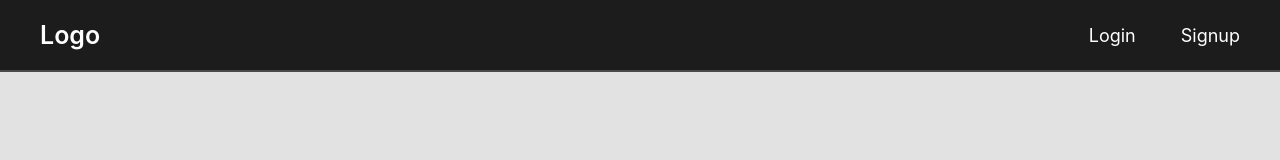
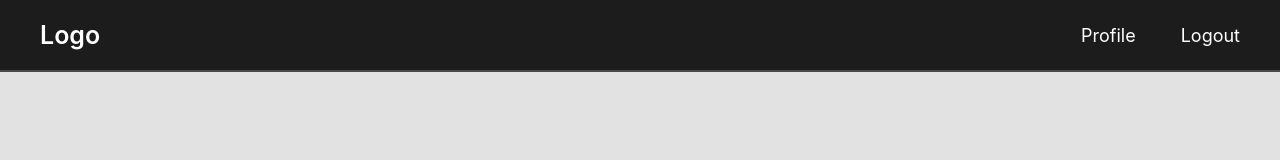
Before and after one commit to shivamanand-dev/assignmentFrontend, a React (Create React App) app: page /login in a window 1280 px wide. Shown: the top 160 px of the page. Built offline with nearby package versions, Linux system fonts and the light colour scheme; sample sign-in values are in the browser's storage.

Commit message:
refactor

```diff
--- a/src/components/Navbar/StyledNavbar.js
+++ b/src/components/Navbar/StyledNavbar.js
@@ -18,7 +18,7 @@ const StyledNavbar = styled.section`
     font-size: 25px;
     text-decoration: none;
     font-weight: 600;
-    cursor: default;
+    cursor: pointer;
   }
 
   .navbar a {
@@ -27,6 +27,7 @@ const StyledNavbar = styled.section`
     text-decoration: none;
     margin-left: 45px;
     transition: 0.3s;
+    cursor: pointer;
   }
 
   .navbar a:hover {
--- a/src/components/Navbar/index.js
+++ b/src/components/Navbar/index.js
@@ -1,10 +1,23 @@
+/* eslint-disable jsx-a11y/anchor-is-valid */
 import { useState } from "react";
 import StyledNavbar from "./StyledNavbar";
 import Hamburger from "hamburger-react";
 import { theme } from "../../theme/theme";
+import { useNavigate } from "react-router-dom";
 
 function Navbar() {
+  const navigate = useNavigate();
   const [isOpen, setOpen] = useState(false);
+  const user = localStorage.getItem("user");
+
+  const onClickLogout = () => {
+    localStorage.clear();
+    navigate("/signup");
+  };
+
+  const navigateTo = (path) => {
+    navigate(path);
+  };
   return (
     <StyledNavbar>
       <header className="header wrapper">
@@ -22,15 +35,35 @@ function Navbar() {
         </div>
 
         <nav className="navbar">
-          <a href="/login">Login</a>
-          <a href="/signup">Signup</a>
+          {!user ? (
+            <>
+              <a onClick={() => navigateTo("/login")}>Login</a>
+              <a onClick={() => navigateTo("/signup")}>Signup</a>
+            </>
+          ) : (
+            <>
+              <a onClick={() => navigateTo("/profile")}>Profile</a>
+              <a onClick={onClickLogout} onKeyDown={onClickLogout}>
+                Logout
+              </a>
+            </>
+          )}
         </nav>
       </header>
 
       {isOpen && (
         <nav className="mob-navbar">
-          <a href="/login">Login</a>
-          <a href="/signup">Signup</a>
+          {!user ? (
+            <>
+              <a onClick={() => navigateTo("/login")}>Login</a>
+              <a onClick={() => navigateTo("/signup")}>Signup</a>
+            </>
+          ) : (
+            <>
+              <a onClick={() => navigateTo("/profile")}>Profile</a>
+              <a onClick={onClickLogout}>Logout</a>
+            </>
+          )}
         </nav>
       )}
     </StyledNavbar>
--- a/src/pages/Home/index.js
+++ b/src/pages/Home/index.js
@@ -3,8 +3,10 @@ import fetchWrapper from "../../utils/fetchWrapper";
 import Loading from "../../components/Loading";
 import MovieCard from "../../components/MovieCard";
 import StyledHome from "./StyledHome";
+import { useNavigate } from "react-router-dom";
 
 function Home() {
+  const navigate = useNavigate();
   const [loading, setLoading] = useState(true);
   const [data, setData] = useState(null);
 
@@ -16,6 +18,7 @@ function Home() {
       sort: "voting",
     };
 
+    if (localStorage.getItem("user")) {
       fetchWrapper
         .post("https://hoblist.com/api/movieList", body)
         .then((res) => {
@@ -26,6 +29,9 @@ function Home() {
           console.error("There was an error!", error);
           setLoading(false);
         });
+    } else {
+      navigate("/login");
+    }
   }, []);
 
   return (
```
Lines whose indentation alone changed are shown as unchanged.
